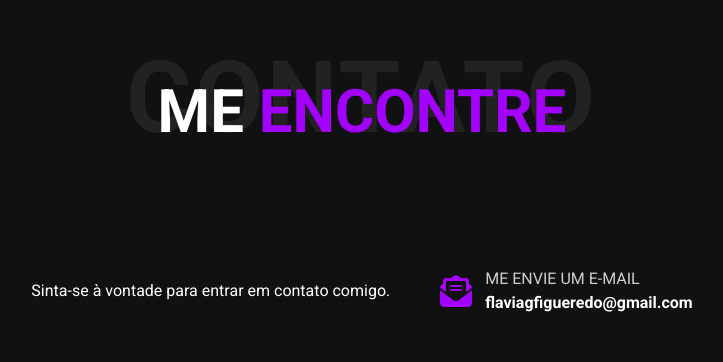
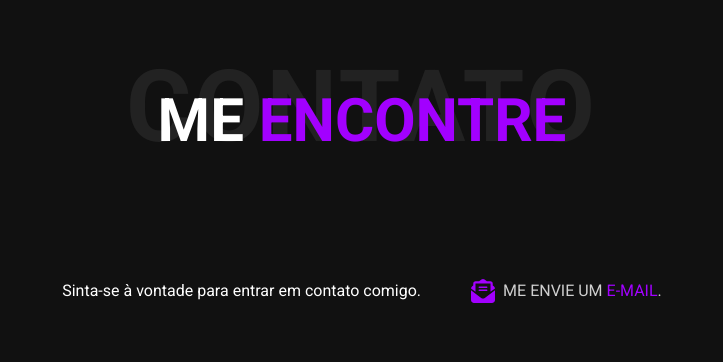
Before and after one commit to flaviafigueredo/portfolio, a plain HTML site: page index.html in a window 1280 px wide. Shown: the part 3924-4286 px from the top of the page, without its empty margins (278-1001 px from the left). Drawn offline with Linux system fonts and the light colour scheme.

Commit message:
adicionado âncora para o e-mail

```diff
--- a/index.html
+++ b/index.html
@@ -102,11 +102,14 @@
                 <p>
                     Com uma visão de longo prazo, concluí uma Pós-graduação em Desenvolvimento FullStack e, atualmente,
                     estou imersa em uma Pós-graduação em Engenharia de Software para aprimorar ainda mais minhas
-                    habilidades. Essa trajetória reflete meu comprometimento e determinação na transição de carreira para a área de Desenvolvimento FrontEnd, contribuindo com inovação e criatividade para a vanguarda da tecnologia.
+                    habilidades. Essa trajetória reflete meu comprometimento e determinação na transição de carreira
+                    para a área de Desenvolvimento FrontEnd, contribuindo com inovação e criatividade para a vanguarda
+                    da tecnologia.
                 </p>
 
                 <p>
-                    Para além do código, sou uma entusiasta do café, e nos meus momentos de lazer, desfruto de atividades como caminhar com meu cachorro, mergulhar em boas leituras e apreciar filmes e séries.
+                    Para além do código, sou uma entusiasta do café, e nos meus momentos de lazer, desfruto de
+                    atividades como caminhar com meu cachorro, mergulhar em boas leituras e apreciar filmes e séries.
                 </p>
 
                 <a href="src/files/curriculo-flavia-dev-frontend.pdf" target="_blank" class="cv-btn">Baixar CV</a>
@@ -265,10 +268,9 @@
 
                 <div class="email-container">
                     <i class="fa-solid fa-envelope-open-text"></i>
-                    <div>
-                        <p>Me envie um e-mail</p>
-                        <p>flaviagfigueredo@gmail.com</p>
-                    </div>
+
+                    <p>Me envie um <a href="mailto:flaviagfigueredo@gmail.com">e-mail</a>.
+                    </p>
                 </div>
             </div>
 
--- a/src/css/contact.css
+++ b/src/css/contact.css
@@ -15,23 +15,21 @@
 .main .contact .email-container {
     display: flex;
     align-items: center;
-    gap: 5px;
+    gap: 8px;
 }
 
 .main .contact .email-container .fa-envelope-open-text {
-    font-size: 32px;
-    margin-right: 8px;
+    font-size: 24px;
     color: var(--main-color);
 }
 
-.main .contact .email-container p:first-child {
+.main .contact .email-container p {
     text-transform: uppercase;
     color: var(--light-gray);
-    margin-bottom: 5px;
 }
 
-.main .contact .email-container p:last-child {
-    font-weight: 600;
+.main .contact .email-container p a {
+    color: var(--main-color);
 }
 
 .main .contact .socials {
```
